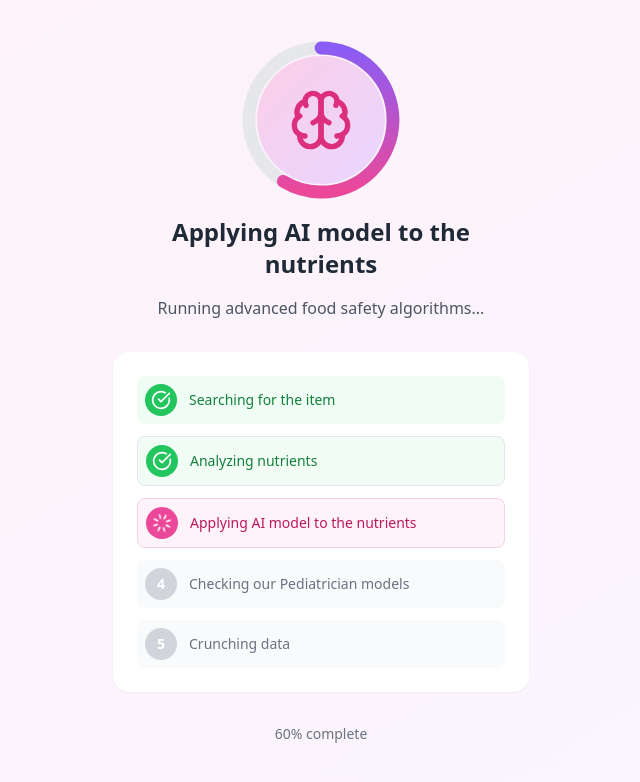
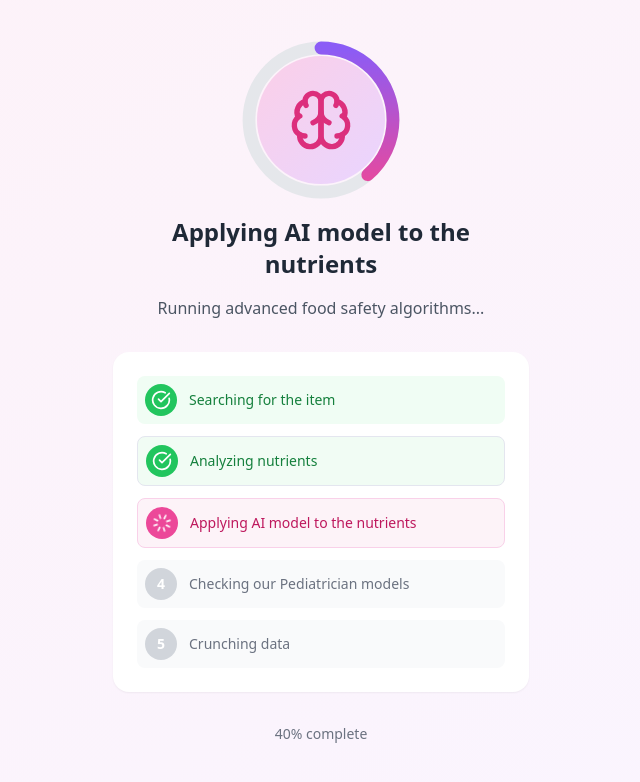
Before and after one commit to richard-giannetti/tummy-tots-scan-smart, a React (Vite) app: page /scan in a window 1280 px wide. Both pictures are taken after a click on the button "Try Demo Scan". Shown: the top 782 px of the page, without its empty margins (319-959 px from the left). Built offline with nearby package versions, Linux system fonts and the light colour scheme.

Commit message:
Fix: Cap loading progress at 100%
Ensured the loading progress calculation in `ScanLoadingScreen` never exceeds 100% to improve UX.

```diff
--- a/src/components/ScanLoadingScreen.tsx
+++ b/src/components/ScanLoadingScreen.tsx
@@ -67,7 +67,8 @@ const ScanLoadingScreen = ({ onComplete }: ScanLoadingScreenProps) => {
   }, [currentStepIndex, onComplete]);
 
   const currentStep = loadingSteps[currentStepIndex];
-  const progress = ((currentStepIndex + 1) / loadingSteps.length) * 100;
+  // Fix progress calculation to never exceed 100%
+  const progress = Math.min((currentStepIndex / loadingSteps.length) * 100, 100);
 
   return (
     <div className="min-h-screen bg-gradient-to-br from-pink-50 to-purple-50 flex items-center justify-center">
```
